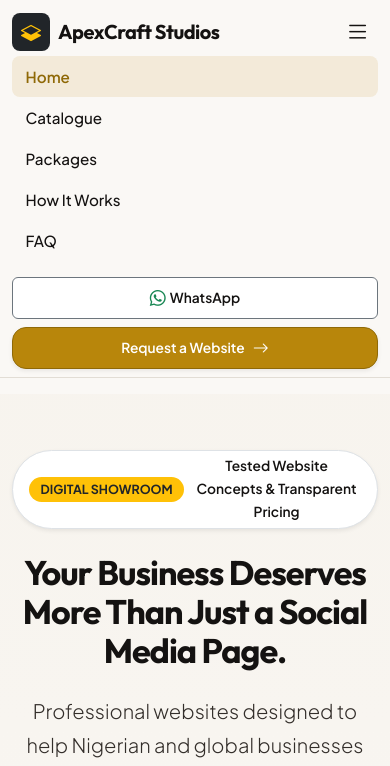
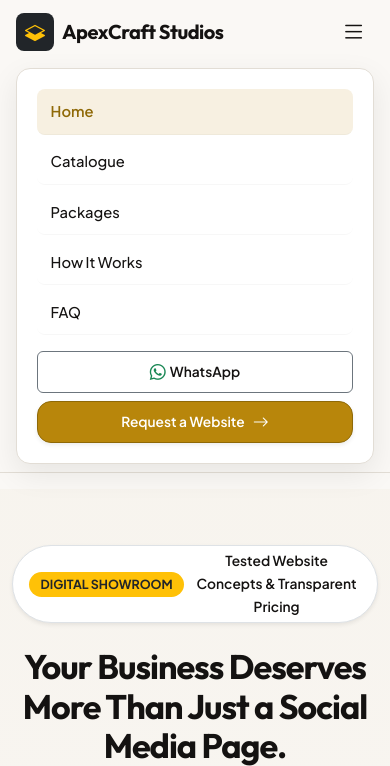
Before and after one commit to Al-ameenolanrewaju/catalogue-display, a Flask app: page / in a window 390 px wide, after a click that opens the changed part. Shown: the top 766 px of the page. Run offline with Flask 3, Linux system fonts and the light colour scheme; data comes from the database, SQL or seed files in the repository.

Commit message:
Fix navbar layout on laptop screens, eliminate text truncation, and add CSS cache buster

```diff
--- a/app/static/css/custom.css
+++ b/app/static/css/custom.css
@@ -128,24 +128,28 @@ small, .small {
 
 /* Header & Navbar Styling */
 .navbar-custom {
-  background-color: rgba(250, 248, 245, 0.96) !important;
+  background-color: rgba(250, 248, 245, 0.98) !important;
   backdrop-filter: blur(12px);
   -webkit-backdrop-filter: blur(12px);
   border-bottom: 1px solid var(--border-subtle);
   transition: all 0.3s ease;
   z-index: 1030;
+  width: 100%;
 }
 .navbar-brand {
   text-decoration: none;
 }
+.navbar-nav {
+  flex-wrap: nowrap !important;
+}
 .nav-link {
   font-weight: 500;
   color: var(--text-main) !important;
-  padding: 0.5rem 0.85rem !important;
+  padding: 0.45rem 0.75rem !important;
   border-radius: var(--radius-sm);
   transition: all 0.2s ease;
-  white-space: nowrap;
-  font-size: 0.95rem;
+  white-space: nowrap !important;
+  font-size: 0.92rem;
 }
 .nav-link:hover {
   color: var(--accent-gold-dark) !important;
@@ -159,8 +163,23 @@ small, .small {
 
 @media (min-width: 992px) and (max-width: 1199.98px) {
   .nav-link {
-    padding: 0.45rem 0.55rem !important;
-    font-size: 0.88rem;
+    padding: 0.35rem 0.48rem !important;
+    font-size: 0.84rem !important;
+  }
+}
+
+@media (max-width: 991.98px) {
+  .navbar-custom .navbar-collapse {
+    background: #FFFFFF;
+    border-radius: var(--radius-md);
+    padding: 1.25rem;
+    margin-top: 0.75rem;
+    border: 1px solid var(--border-subtle);
+    box-shadow: 0 10px 30px rgba(0, 0, 0, 0.08);
+  }
+  .navbar-nav .nav-link {
+    padding: 0.65rem 0.85rem !important;
+    border-bottom: 1px solid rgba(0, 0, 0, 0.03);
   }
 }
 
@@ -290,15 +309,24 @@ nav[aria-label="breadcrumb"],
 }
 .showcase-feature-chip {
   display: flex;
-  align-items: center;
+  align-items: flex-start;
   gap: 7px;
   font-size: 0.86rem;
   color: #292524;
   font-weight: 500;
+  line-height: 1.4;
 }
 .showcase-feature-chip i {
   font-size: 0.95rem;
-  line-height: 1;
+  line-height: 1.3;
+  flex-shrink: 0;
+  margin-top: 1px;
+}
+.showcase-feature-chip span {
+  white-space: normal !important;
+  overflow: visible !important;
+  text-overflow: unset !important;
+  word-break: normal;
 }
 
 /* Category Filter Chips */
--- a/app/templates/base.html
+++ b/app/templates/base.html
@@ -20,8 +20,8 @@
   <link rel="stylesheet" href="https://cdn.jsdelivr.net/npm/bootstrap@5.3.3/dist/css/bootstrap.min.css">
   <link rel="stylesheet" href="https://cdn.jsdelivr.net/npm/bootstrap-icons@1.11.3/font/bootstrap-icons.min.css">
 
-  <!-- Custom Stylesheet -->
-  <link rel="stylesheet" href="{{ url_for('static', filename='css/custom.css') }}">
+  <!-- Custom Stylesheet with Cache Buster -->
+  <link rel="stylesheet" href="{{ url_for('static', filename='css/custom.css') }}?v=3.0">
   {% block extra_head %}{% endblock %}
 </head>
 <body class="d-flex flex-column min-vh-100">
@@ -29,18 +29,18 @@
   <!-- 1. Navigation & Configurable Logo -->
   <header>
     <nav class="navbar navbar-expand-lg navbar-custom sticky-top py-2 py-lg-3">
-      <div class="container">
+      <div class="container-fluid px-3 px-lg-4 px-xl-5" style="max-width: 1400px;">
         <!-- Logo & Brand Identity -->
-        <a class="navbar-brand d-flex align-items-center gap-2 me-lg-3 me-xl-4 text-decoration-none" href="{{ url_for('public.index') }}">
+        <a class="navbar-brand d-flex align-items-center gap-2 me-2 me-xl-4 text-decoration-none flex-shrink-0" href="{{ url_for('public.index') }}">
           <div class="brand-logo-icon bg-dark text-white rounded-3 d-flex align-items-center justify-content-center flex-shrink-0" style="width: 38px; height: 38px;">
             <i class="bi bi-layers-half text-warning fs-5"></i>
           </div>
           <div class="d-flex flex-column">
             <div class="d-flex align-items-center gap-1">
               <span class="font-heading fw-bold fs-5 tracking-tight text-charcoal lh-1">{{ brand_name }}</span>
-              <span class="badge bg-warm-surface text-charcoal d-none d-sm-inline border fw-bold" style="font-size: 0.75rem; padding: 0.22rem 0.5rem;">STUDIOS</span>
+              <span class="badge bg-warm-surface text-charcoal d-none d-sm-inline border fw-bold" style="font-size: 0.72rem; padding: 0.2rem 0.45rem;">STUDIOS</span>
             </div>
-            <span class="small text-muted d-none d-lg-block fw-semibold" style="font-size: 0.80rem; margin-top: 2px; letter-spacing: 0.02em;">Website Sales Showroom</span>
+            <span class="small text-muted d-none d-xl-block fw-semibold" style="font-size: 0.78rem; margin-top: 2px; letter-spacing: 0.02em;">Website Sales Showroom</span>
           </div>
         </a>
 
@@ -51,7 +51,7 @@
 
         <!-- Navbar Menu Links & CTAs -->
         <div class="collapse navbar-collapse" id="navbarMain">
-          <ul class="navbar-nav mx-auto mb-3 mb-lg-0 gap-lg-1 gap-xl-2 align-items-lg-center">
+          <ul class="navbar-nav mx-auto mb-3 mb-lg-0 gap-1 gap-xl-2 align-items-lg-center">
             <li class="nav-item">
               <a class="nav-link {% if request.endpoint == 'public.index' %}active{% endif %}" href="{{ url_for('public.index') }}">Home</a>
             </li>
@@ -71,10 +71,10 @@
 
           <!-- Right Action Buttons -->
           <div class="d-flex flex-column flex-lg-row align-items-stretch align-items-lg-center gap-2 mt-2 mt-lg-0 flex-shrink-0">
-            <a href="https://wa.me/{{ whatsapp_number }}?text=Hello%20{{ brand_name }},%20I%20would%20like%20to%20inquire%20about%20a%20website%20for%20my%20business." target="_blank" class="btn btn-outline-secondary d-inline-flex align-items-center justify-content-center gap-1 border-subtle text-charcoal bg-white py-2 px-3" title="Chat on WhatsApp">
+            <a href="https://wa.me/{{ whatsapp_number }}?text=Hello%20{{ brand_name }},%20I%20would%20like%20to%20inquire%20about%20a%20website%20for%20my%20business." target="_blank" class="btn btn-outline-secondary d-inline-flex align-items-center justify-content-center gap-1 border-subtle text-charcoal bg-white py-2 px-2 px-xl-3 text-nowrap" title="Chat on WhatsApp">
               <i class="bi bi-whatsapp text-success"></i> <span class="small fw-semibold">WhatsApp</span>
             </a>
-            <a href="{{ url_for('public.enquire') }}" class="btn btn-gold d-inline-flex align-items-center justify-content-center gap-2 shadow-sm text-nowrap py-2 px-3">
+            <a href="{{ url_for('public.enquire') }}" class="btn btn-gold d-inline-flex align-items-center justify-content-center gap-2 shadow-sm text-nowrap py-2 px-2 px-xl-3 flex-shrink-0">
               <span class="small fw-semibold">Request a Website</span>
               <i class="bi bi-arrow-right"></i>
             </a>
--- a/app/templates/public/catalogue.html
+++ b/app/templates/public/catalogue.html
@@ -91,7 +91,7 @@
               <i class="bi bi-building me-1"></i> Target: {{ project.intended_business_type }}
             </div>
             <h5 class="fw-bold text-charcoal mb-2 font-heading">{{ project.title }}</h5>
-            <p class="text-secondary small mb-3 line-clamp-2" style="min-height: 2.6rem; font-size: 0.88rem; line-height: 1.6;">
+            <p class="text-secondary small mb-3" style="font-size: 0.88rem; line-height: 1.6; min-height: 3.8rem;">
               {{ project.short_description }}
             </p>
 
@@ -100,7 +100,7 @@
               {% for feat in project.features[:3] %}
               <div class="showcase-feature-chip">
                 <i class="bi bi-check2 text-success"></i>
-                <span class="text-truncate">{{ feat.feature_text }}</span>
+                <span>{{ feat.feature_text }}</span>
               </div>
               {% endfor %}
             </div>
--- a/app/templates/public/index.html
+++ b/app/templates/public/index.html
@@ -155,7 +155,7 @@
               <i class="bi bi-building me-1"></i> Target: {{ project.intended_business_type }}
             </div>
             <h5 class="fw-bold text-charcoal mb-2 font-heading">{{ project.title }}</h5>
-            <p class="text-secondary small mb-3 line-clamp-2" style="min-height: 2.6rem; font-size: 0.88rem; line-height: 1.6;">
+            <p class="text-secondary small mb-3" style="font-size: 0.88rem; line-height: 1.6; min-height: 3.8rem;">
               {{ project.short_description }}
             </p>
 
@@ -164,7 +164,7 @@
               {% for feat in project.features[:3] %}
               <div class="showcase-feature-chip">
                 <i class="bi bi-check2 text-success"></i>
-                <span class="text-truncate">{{ feat.feature_text }}</span>
+                <span>{{ feat.feature_text }}</span>
               </div>
               {% endfor %}
             </div>
@@ -228,7 +228,7 @@
             <span class="badge bg-white text-muted border small">{{ cat.published_projects_count }} Designs</span>
           </div>
           <h6 class="fw-bold text-charcoal mb-1 font-heading">{{ cat.name }}</h6>
-          <small class="text-muted line-clamp-2">{{ cat.description }}</small>
+          <small class="text-secondary" style="line-height: 1.5;">{{ cat.description }}</small>
         </a>
       </div>
       {% endfor %}
--- a/app/templates/public/live_preview.html
+++ b/app/templates/public/live_preview.html
@@ -74,7 +74,7 @@
         <span class="d-none d-sm-inline">Back to Showcase</span>
       </a>
       <div class="text-white border-start border-secondary ps-3 d-none d-md-block">
-        <div class="fw-bold small font-heading text-truncate" style="max-width: 260px;">{{ project.title }}</div>
+        <div class="fw-bold small font-heading" style="max-width: 280px; white-space: normal; line-height: 1.2;">{{ project.title }}</div>
         <div class="text-secondary small fw-medium" style="font-size: 0.82rem; color: #D6D3D1 !important;">{{ project.intended_business_type }}</div>
       </div>
     </div>
--- a/app/templates/public/showcase_detail.html
+++ b/app/templates/public/showcase_detail.html
@@ -203,7 +203,7 @@
             </div>
             <div class="p-3">
               <h6 class="fw-bold font-heading text-charcoal mb-1">{{ rel.title }}</h6>
-              <p class="text-muted small line-clamp-2 mb-3">{{ rel.short_description }}</p>
+              <p class="text-secondary small mb-3" style="line-height: 1.5;">{{ rel.short_description }}</p>
               <a href="{{ url_for('public.showcase_detail', slug=rel.slug) }}" class="btn btn-sm btn-outline-dark w-100">
                 View Concept
               </a>
```
